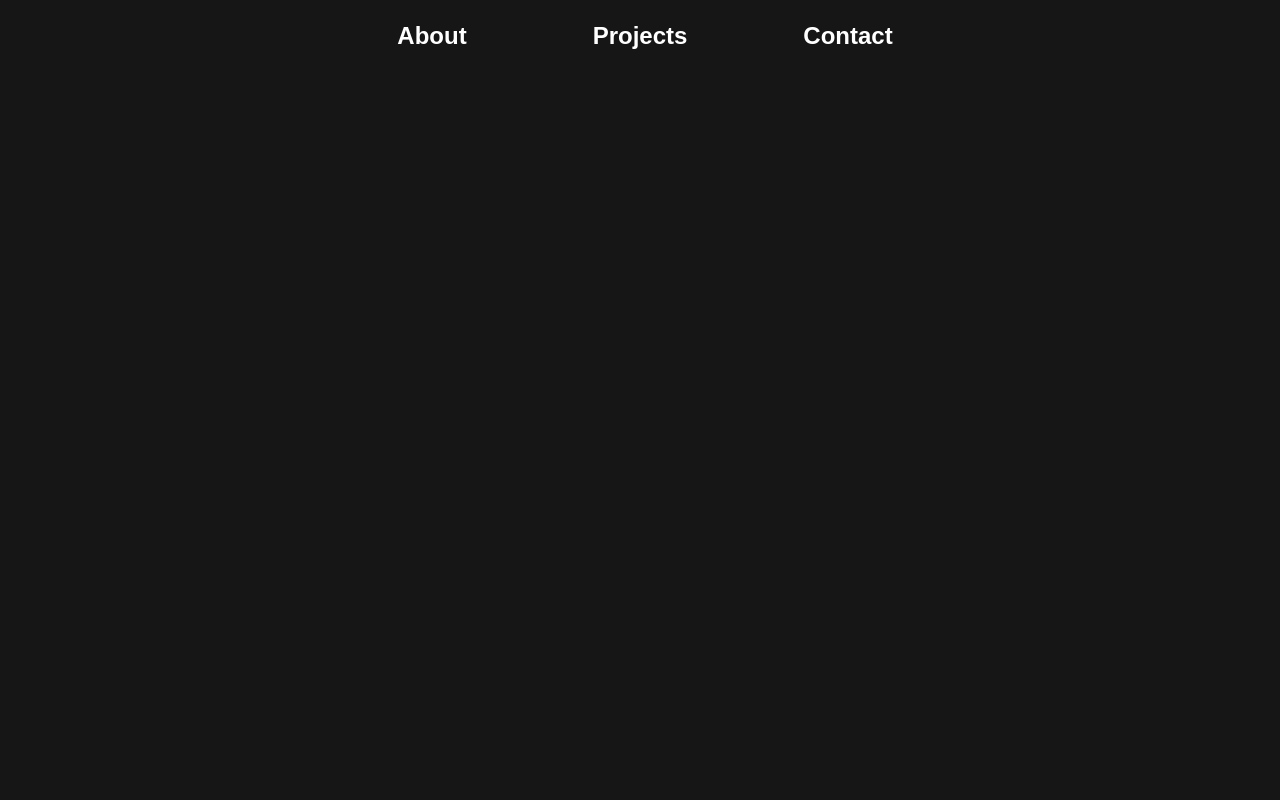
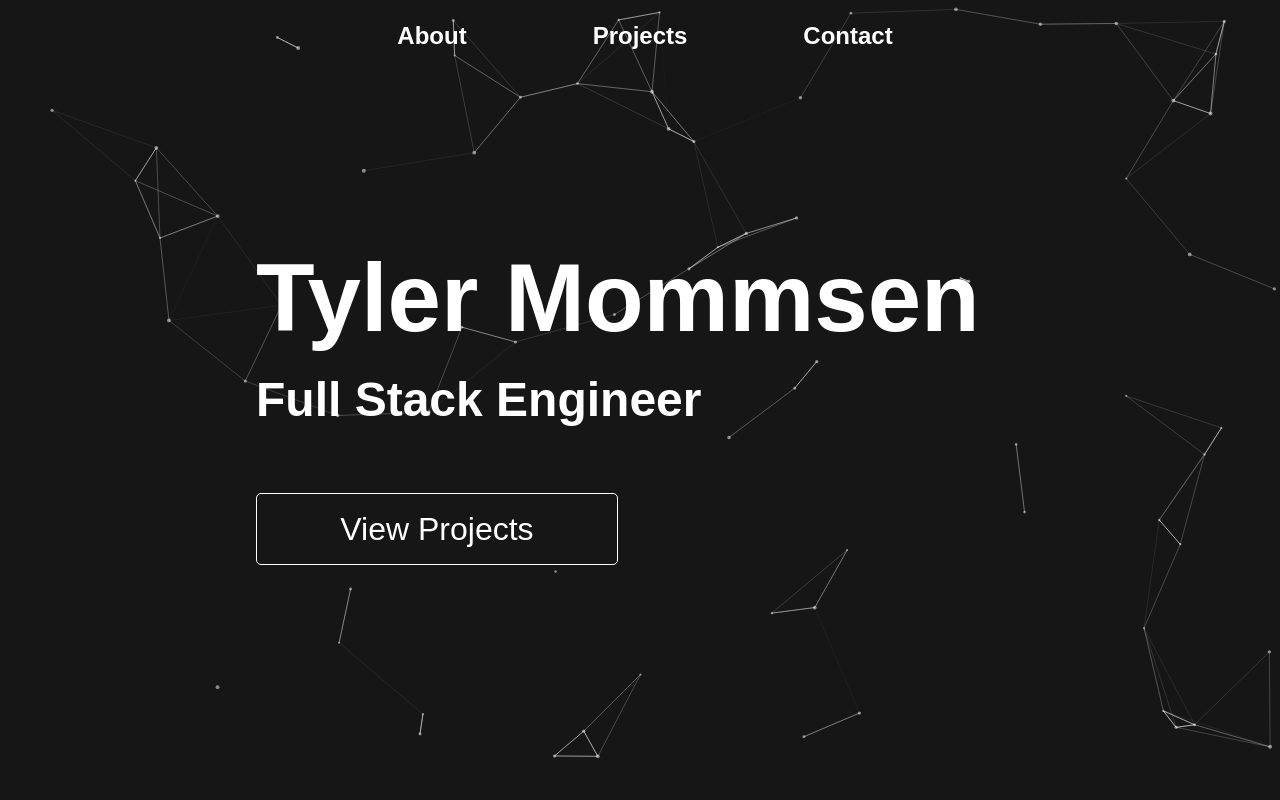
Before and after one commit to TylerMommsen/portfolio, a React (Vite) app: page / in a window 1280 px wide. Shown: the top 800 px of the page. Built offline with nearby package versions, Linux system fonts and the light colour scheme.

Commit message:
Added hero section text and view projects button

```diff
--- /dev/null
+++ b/src/components/common/bg.tsx
@@ -0,0 +1,105 @@
+import { useCallback } from 'react';
+import type { Container, Engine } from 'tsparticles-engine';
+import Particles from 'react-particles';
+import { loadSlim } from 'tsparticles-slim';
+// import { tsParticles } from 'tsparticles-engine';
+// import { loadParallaxMover } from 'tsparticles-move-parallax';
+
+const Bg = () => {
+	const particlesInit = useCallback(async (engine: Engine) => {
+		console.log(engine);
+
+		// you can initialize the tsParticles instance (engine) here, adding custom shapes or presets
+		// this loads the tsparticles package bundle, it's the easiest method for getting everything ready
+		// starting from v2 you can add only the features you need reducing the bundle size
+		// await loadFull(engine);
+		await loadSlim(engine);
+	}, []);
+
+	const particlesLoaded = useCallback(async (container: Container | undefined) => {
+		console.log(container);
+	}, []);
+
+	return (
+		<>
+			<div className="bg">
+				<Particles
+					id="tsparticles"
+					init={particlesInit}
+					loaded={particlesLoaded}
+					options={{
+						// background: {
+						// 	color: {
+						// 		value: '#0d47a1',
+						// 	},
+						// },
+						fpsLimit: 60,
+						interactivity: {
+							events: {
+								onClick: {
+									enable: false,
+									mode: 'push',
+								},
+								onHover: {
+									enable: true,
+									mode: 'grab',
+								},
+								resize: true,
+							},
+							modes: {
+								push: {
+									quantity: 4,
+								},
+								// repulse: {
+								// 	distance: 50,
+								// 	duration: 0.2,
+								// },
+							},
+						},
+						particles: {
+							color: {
+								value: '#ffffff',
+							},
+							links: {
+								color: '#ffffff',
+								distance: 120,
+								enable: true,
+								opacity: 0.5,
+								width: 1,
+							},
+							move: {
+								direction: 'none',
+								enable: true,
+								outModes: {
+									default: 'bounce',
+								},
+								random: true,
+								speed: 2,
+								straight: false,
+							},
+							number: {
+								density: {
+									enable: true,
+									area: 1000,
+								},
+								value: 80,
+							},
+							opacity: {
+								value: 0.5,
+							},
+							shape: {
+								type: 'circle',
+							},
+							size: {
+								value: { min: 1, max: 2 },
+							},
+						},
+						detectRetina: true,
+					}}
+				/>
+			</div>
+		</>
+	);
+};
+
+export default Bg;
--- a/src/components/layout/Main.tsx
+++ b/src/components/layout/Main.tsx
@@ -2,11 +2,13 @@ import Hero from '../sections/Hero';
 import Projects from '../sections/Projects';
 import About from '../sections/About';
 import Contact from '../sections/Contact';
+import Bg from '../common/bg';
 
 const Main = () => {
 	return (
 		<>
 			<main>
+				<Bg />
 				<Hero />
 				<About />
 				<Projects />
--- a/src/components/sections/Hero.tsx
+++ b/src/components/sections/Hero.tsx
@@ -1,100 +1,12 @@
-import { useCallback, useEffect, useRef, useState } from 'react';
-import Particles from 'react-particles';
-// import { loadSlim } from 'tsparticles-slim';
-// import { tsParticles } from 'tsparticles-engine';
-// import { loadParallaxMover } from 'tsparticles-move-parallax';
-
 const Hero = () => {
-	const particlesInit = useCallback(async (engine: Engine) => {
-		console.log(engine);
-
-		// you can initialize the tsParticles instance (engine) here, adding custom shapes or presets
-		// this loads the tsparticles package bundle, it's the easiest method for getting everything ready
-		// starting from v2 you can add only the features you need reducing the bundle size
-		//await loadFull(engine);
-	}, []);
-
-	const particlesLoaded = useCallback(async (container: Container | undefined) => {
-		console.log(container);
-	}, []);
-
 	return (
 		<>
 			<div className="hero">
-				<Particles
-					id="tsparticles"
-					init={particlesInit}
-					loaded={particlesLoaded}
-					options={{
-						// background: {
-						// 	color: {
-						// 		value: '#0d47a1',
-						// 	},
-						// },
-						fpsLimit: 60,
-						interactivity: {
-							events: {
-								onClick: {
-									enable: false,
-									mode: 'push',
-								},
-								onHover: {
-									enable: true,
-									mode: 'grab',
-								},
-								resize: true,
-							},
-							modes: {
-								push: {
-									quantity: 4,
-								},
-								// repulse: {
-								// 	distance: 50,
-								// 	duration: 0.2,
-								// },
-							},
-						},
-						particles: {
-							color: {
-								value: '#ffffff',
-							},
-							links: {
-								color: '#ffffff',
-								distance: 120,
-								enable: true,
-								opacity: 0.5,
-								width: 1,
-							},
-							move: {
-								direction: 'none',
-								enable: true,
-								outModes: {
-									default: 'bounce',
-								},
-								random: true,
-								speed: 2,
-								straight: false,
-							},
-							number: {
-								density: {
-									enable: true,
-									area: 1000,
-								},
-								value: 80,
-							},
-							opacity: {
-								value: 0.5,
-							},
-							shape: {
-								type: 'circle',
-							},
-							size: {
-								value: { min: 1, max: 2 },
-							},
-						},
-						detectRetina: true,
-					}}
-				/>
+				<div className="info">
+					<h1 className="name">Tyler Mommsen</h1>
+					<h2 className="position">Full Stack Engineer</h2>
+					<button className="view-projects-btn">View Projects</button>
+				</div>
 			</div>
 		</>
 	);
--- a/src/styles/_resets.scss
+++ b/src/styles/_resets.scss
@@ -2,6 +2,8 @@
 	margin: 0;
 	padding: 0;
 	box-sizing: border-box;
+	line-height: 1.2;
+	font-family: sans-serif;
 }
 
 button {
--- /dev/null
+++ b/src/styles/common/_bg.scss
@@ -0,0 +1,3 @@
+.bg {
+	// height: 100vh;
+}
--- a/src/styles/root.scss
+++ b/src/styles/root.scss
@@ -1,6 +1,7 @@
 @import './resets';
 @import './base';
 @import './variables';
+@import './common/bg';
 @import './layout/header';
 @import './layout/main';
 @import './layout/footer';
--- a/src/styles/sections/_hero.scss
+++ b/src/styles/sections/_hero.scss
@@ -1,3 +1,36 @@
 .hero {
 	height: 100vh;
+
+	.info {
+		position: absolute;
+		left: 20%;
+		top: 30%;
+		display: flex;
+		flex-direction: column;
+		gap: 1rem;
+
+		.name {
+			font-size: 6rem;
+		}
+
+		.position {
+			font-size: 3rem;
+			margin-bottom: 3rem;
+		}
+
+		.view-projects-btn {
+			color: white;
+			border: 1px solid white;
+			border-radius: 5px;
+			padding: 1rem 1.4rem 1rem 1.4rem;
+			font-size: 2rem;
+			transition: 0.3s;
+			width: 50%;
+
+			&:hover {
+				color: black;
+				background-color: white;
+			}
+		}
+	}
 }
```
